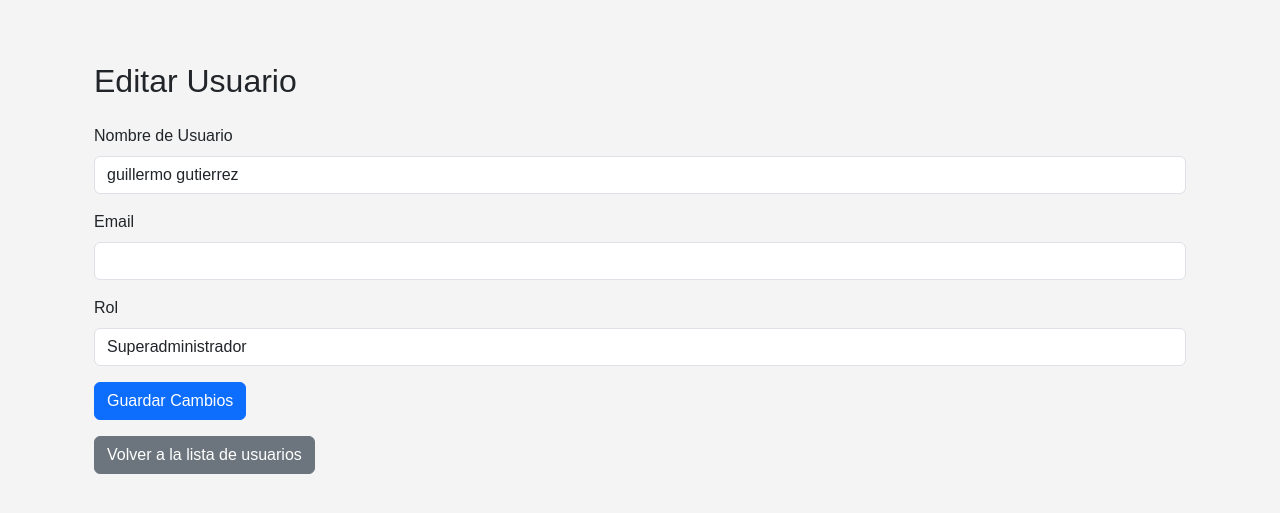
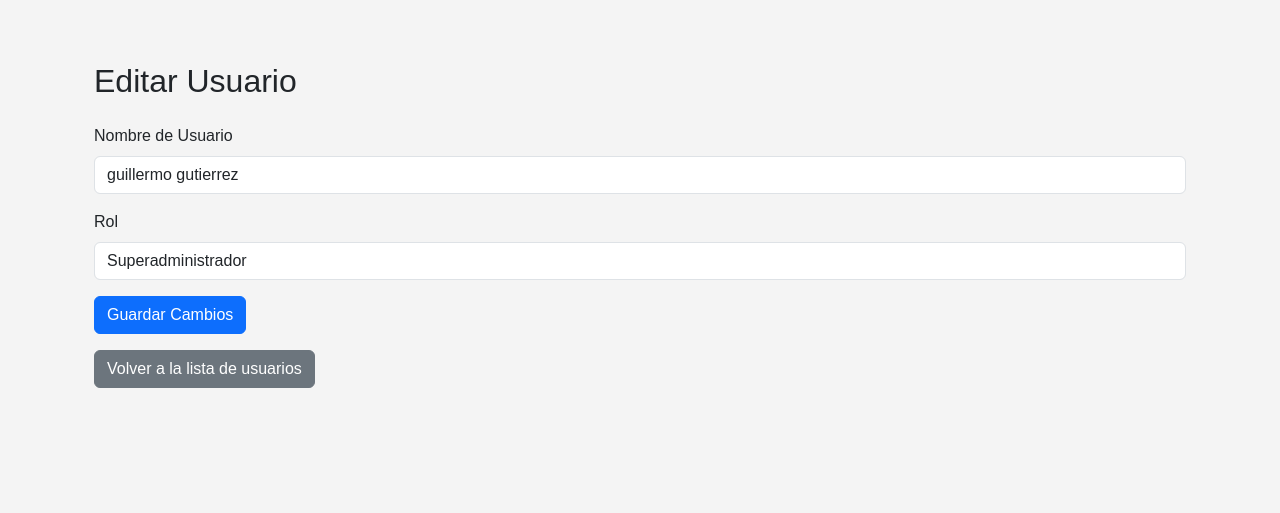
Before and after one commit to GUILLERMOWEB/App-Web-Registrar-Horas, a Flask app: page /editar_usuario/1 in a window 1280 px wide. Shown: the part 56-569 px from the top of the page. Run offline with Flask 3, Linux system fonts and the light colour scheme; the visitor is signed in with stand-in values (Sample User, id 1); data comes from the database, SQL or seed files in the repository.

```diff
--- a/app.py
+++ b/app.py
@@ -781,7 +781,7 @@ def editar_usuario(id):
 
     if request.method == 'POST':  # Si se recibe una solicitud POST (cuando el formulario es enviado)
         user.username = request.form['username']
-        user.email = request.form['email']
+        #user.email = request.form['email']
         user.role = request.form['role']
         db.session.commit()  # Realiza el commit en la base de datos para guardar los cambios
         flash('Usuario actualizado correctamente', 'success')  # Mensaje de éxito
--- a/templates/editar_usuarios.html
+++ b/templates/editar_usuarios.html
@@ -20,10 +20,10 @@
       <input type="text" name="username" class="form-control" value="{{ user.username }}" required>
     </div>
 
-    <div class="mb-3">
+    <!--<div class="mb-3">
       <label for="email" class="form-label">Email</label>
       <input type="email" name="email" class="form-control" value="{{ user.email }}" required>
-    </div>
+    </div>-->
 
     <div class="mb-3">
       <label for="role" class="form-label">Rol</label>
```
